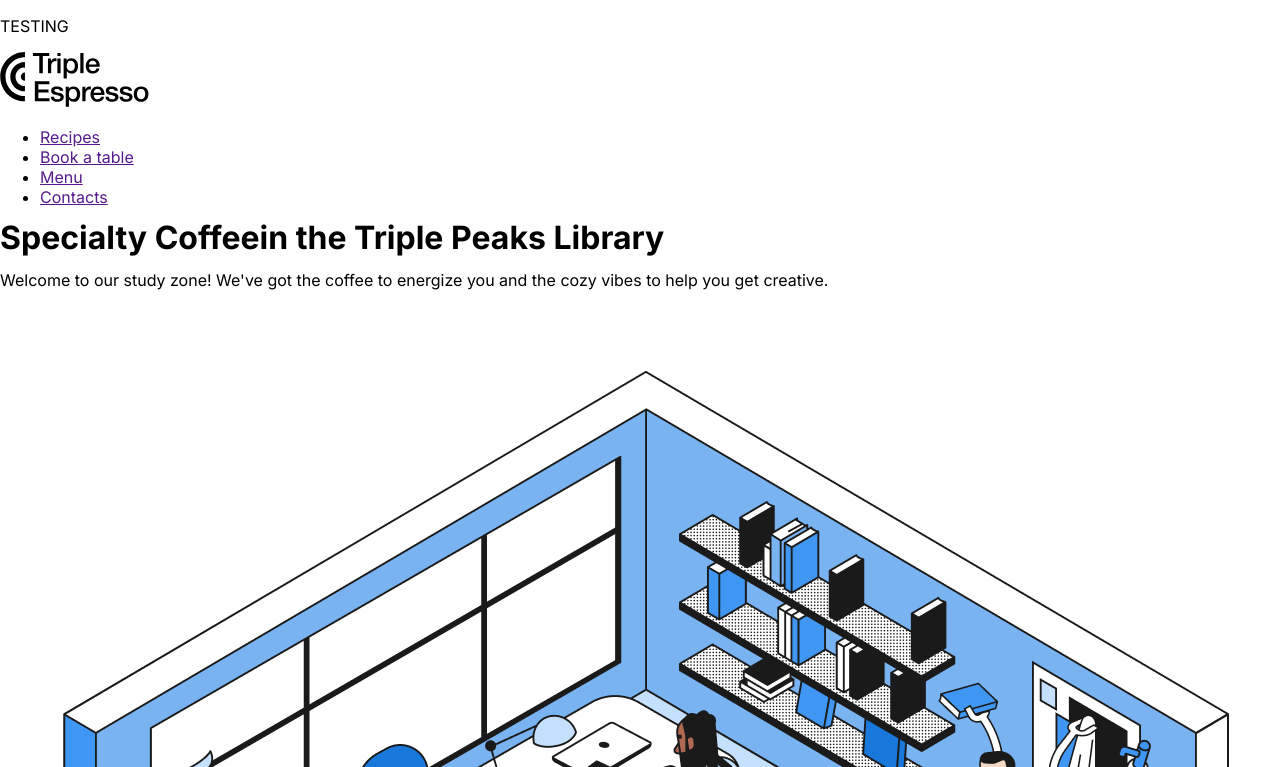
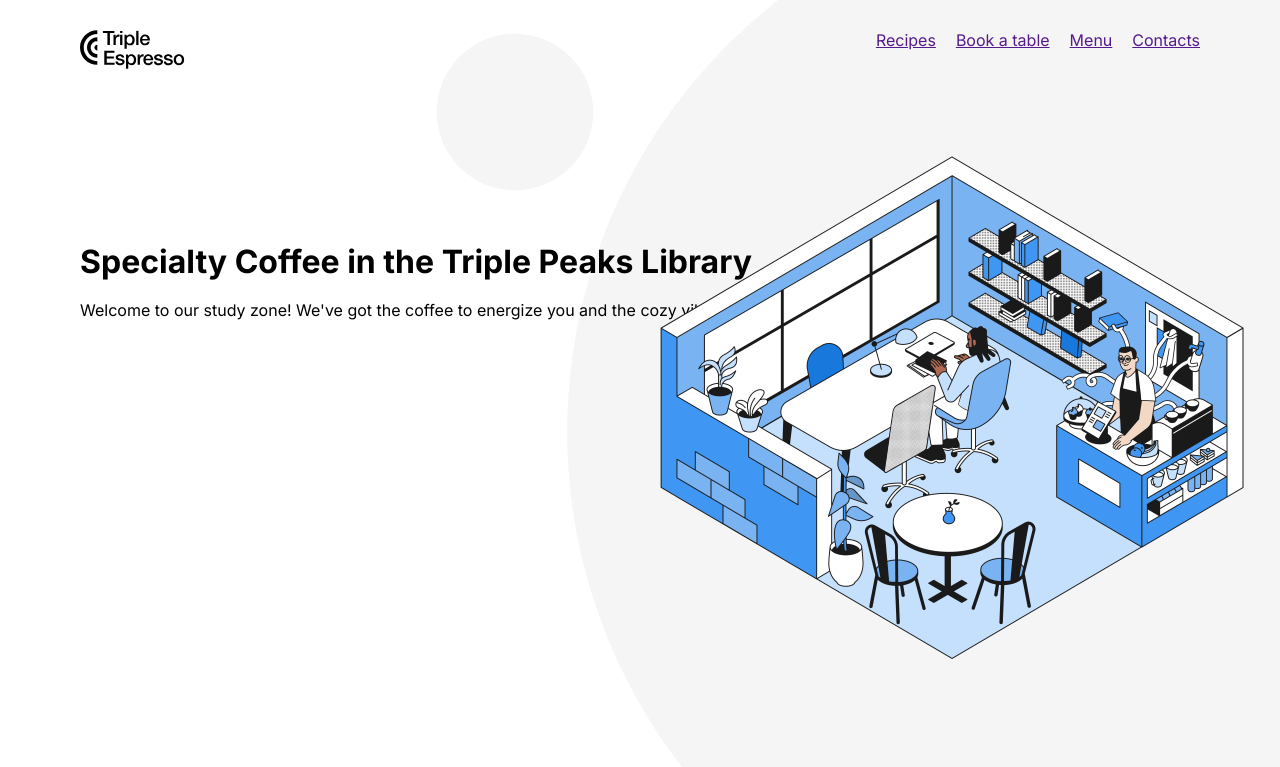
Before and after one commit to StarCatcher23/se_project_coffeeshop, a plain HTML site: page index.html in a window 1280 px wide. Shown: the top 767 px of the page. Drawn offline with Linux system fonts and the light colour scheme.

Commit message:
header layout update

```diff
--- a/index.html
+++ b/index.html
@@ -23,9 +23,8 @@
   </head>
   <body>
     <div class="page">
-      <p>TESTING</p>
       <header class="header">
-        <nav class="">
+        <nav class="nav">
           <img
             src="./images/logo_coffeeshop_dark.svg"
             alt="Triple Peaks Coffee Shop Logo"
@@ -47,8 +46,8 @@
           </ul>
         </nav>
         <h1 class="header__title">
-          <span class="header__span-accent">Specialty Coffee</span>in the Triple
-          Peaks Library
+          <span class="header__span-accent">Specialty Coffee</span> in the
+          Triple Peaks Library
         </h1>
         <p class="header__description">
           Welcome to our study zone! We've got the coffee to energize you and
--- a/pages/index.css
+++ b/pages/index.css
@@ -6,3 +6,68 @@
   font-size: 16px;
   line-height: 20px;
 }
+
+.header {
+  padding: 30px 80px 40px;
+  background-color: #fff;
+  background-image: url(../images/background_header.svg);
+  background-repeat: no-repeat;
+  background-size: cover;
+  background-position: center center;
+  position: relative;
+  height: 800px;
+  display: flex;
+  flex-direction: column;
+}
+
+.header__title {
+  margin: 183px 0 0;
+}
+
+.header__description {
+margin: 28px 0 0;
+}
+
+.header__footer {
+  margin-top: auto;
+  display: flex;
+  justify-content: space-between;
+  align-items: flex-end;
+}
+
+.header__paragraph{
+  margin: 0;
+}
+
+.header__image {
+  position: absolute;
+  top: 124px;
+  right: 5px;
+  width: 646px;
+  height: 568px;
+}
+
+.nav {
+  display: flex;
+  justify-content: space-between;
+}
+
+.nav__logo {
+  width: 105px;
+  height: 39px;
+  position: relative
+  left: -50px;
+}
+
+.nav__links {
+  display: flex;
+  gap: 20px;
+  list-style-type: none;
+  padding: 0;
+  margin: 0;
+  font-family: Inter, Arial, sans-serif;
+}
+
+.nav__link {
+  /* TODO: Remove the underline,change color*/
+}
```
